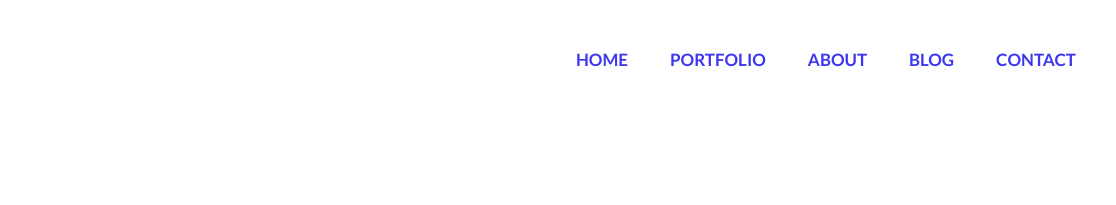
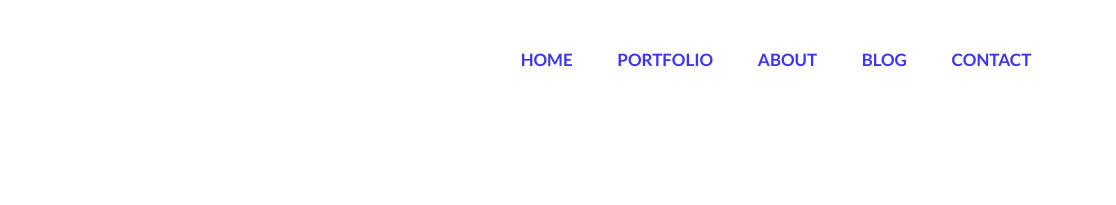
Before and after one commit to Elenekhubua/Elene-Khubua-Homework-7, a plain HTML site: page index.html in a window 1280 px wide. Shown: the top 205 px of the page, 164-1280 px from the left. Drawn offline with Linux system fonts and the light colour scheme.

Commit message:
changes in ul div

```diff
--- a/styles/styles.css
+++ b/styles/styles.css
@@ -14,14 +14,14 @@
     height: 40px;
 }
 .nav-div{
-    width: 500px;
+    width: 600px;
     height: 40px;
 }
 .ul{
-    width: 500px;
+    width: 600px;
     height: 40px;
     display: flex;
-    justify-content: space-between;
+    justify-content: space-evenly;
     align-items: center;
 }
 .li-text{
```
